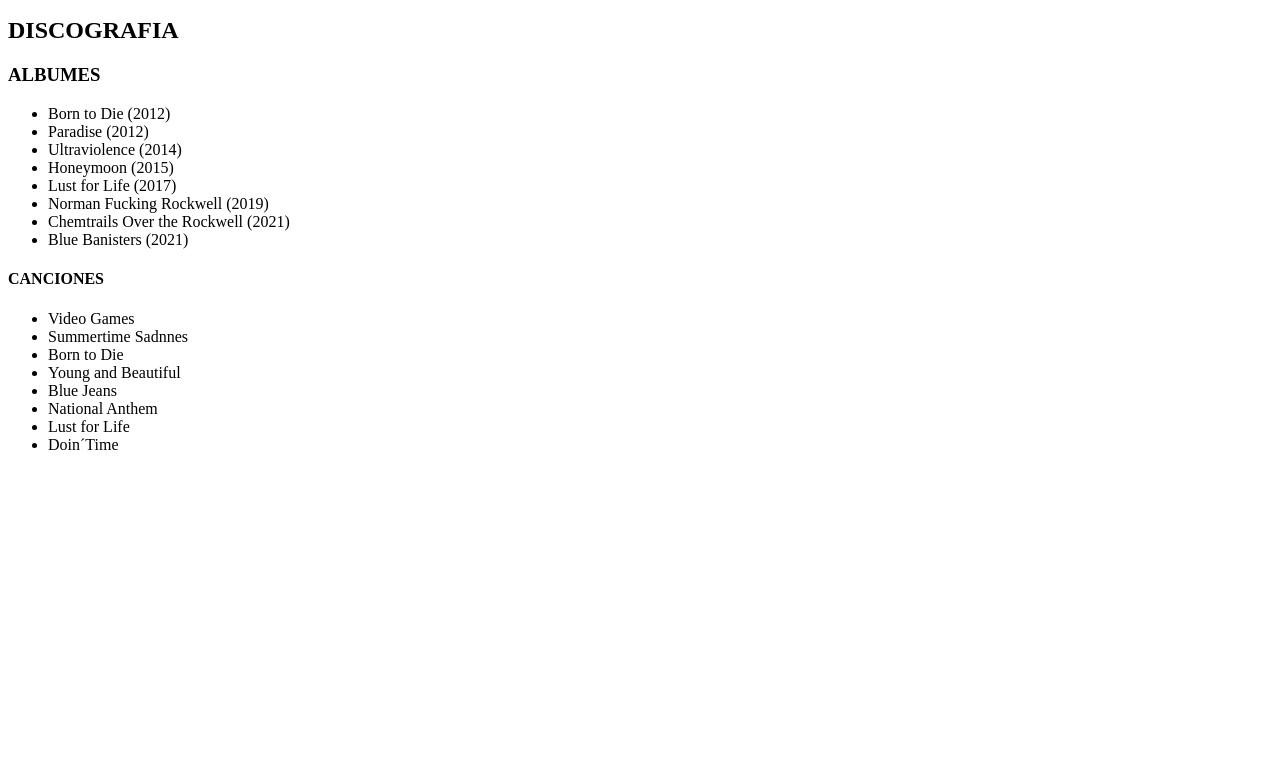
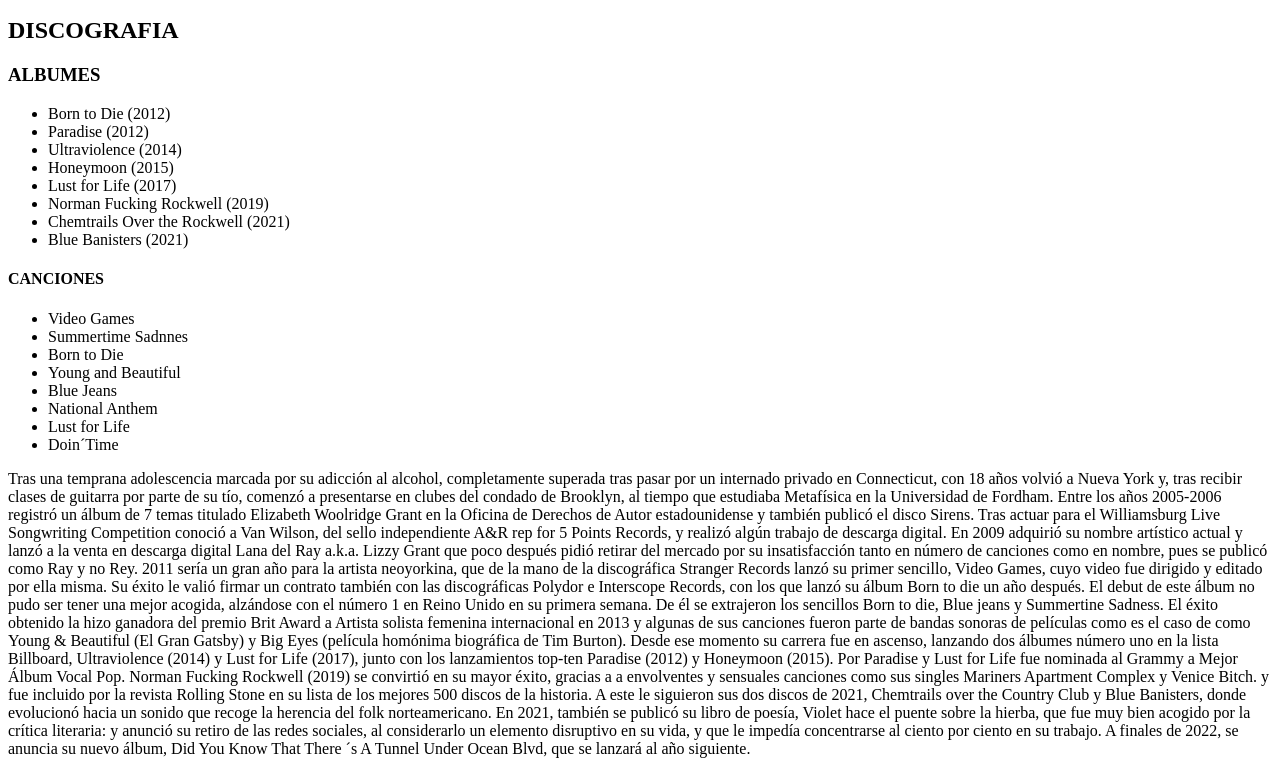
Before and after one commit to Keniesita/SANLANITA, a plain HTML site: page index.html in a window 1280 px wide. Shown: the part 105-879 px from the top of the page. Before the commit the page ends 800 px from the top, so only its background shows below. Drawn offline with Linux system fonts and the light colour scheme.

Commit message:
Update index.html

```diff
--- a/index.html
+++ b/index.html
@@ -29,7 +29,25 @@
 <li>Lust for Life</li>
 <li>Doin´Time</li>
 </ul>
+<p>Tras una temprana adolescencia marcada por su adicción al alcohol, completamente superada tras pasar por un internado privado en Connecticut, con 18 años volvió a Nueva York y, tras recibir clases de guitarra por parte de su tío, comenzó a presentarse en clubes del condado de Brooklyn, al tiempo que estudiaba Metafísica en la Universidad de Fordham.
 
+Entre los años 2005-2006 registró un álbum de 7 temas titulado Elizabeth Woolridge Grant en la Oficina de Derechos de Autor estadounidense y también publicó el disco  Sirens. Tras actuar para el Williamsburg Live Songwriting Competition conoció a Van Wilson, del sello independiente A&R rep for 5 Points Records, y realizó algún trabajo de descarga digital.
+
+En 2009 adquirió su nombre artístico actual y lanzó a la venta en descarga digital Lana del Ray a.k.a. Lizzy Grant que poco después pidió retirar del mercado por su insatisfacción tanto en número de canciones como en nombre, pues se publicó como Ray y no Rey.
+
+2011 sería un gran año para la artista neoyorkina, que de la mano de la discográfica Stranger Records lanzó su primer sencillo, Video Games, cuyo video fue dirigido y editado por ella misma. Su éxito le valió firmar un contrato también con las discográficas Polydor e Interscope Records, con los que lanzó su álbum Born to die un año después. El debut de este álbum no pudo ser tener una mejor acogida, alzándose con el número 1 en Reino Unido en su primera semana. De él se extrajeron los sencillos Born to die, Blue jeans y Summertine Sadness.
+
+El éxito obtenido la hizo ganadora del premio Brit Award a Artista solista femenina internacional en 2013 y algunas de sus canciones fueron parte de bandas sonoras de películas como es el caso de como Young & Beautiful (El Gran Gatsby) y Big Eyes (película homónima biográfica de Tim Burton).
+
+Desde ese momento su carrera fue en ascenso, lanzando dos álbumes número uno en la lista Billboard, Ultraviolence (2014) y Lust for Life (2017), junto con los lanzamientos top-ten Paradise (2012) y Honeymoon (2015). Por Paradise y Lust for Life fue nominada al Grammy a Mejor Álbum Vocal Pop.
+
+Norman Fucking Rockwell (2019) se convirtió en su mayor éxito, gracias a a envolventes y sensuales canciones como sus singles Mariners Apartment Complex y Venice Bitch. y fue incluido por la revista Rolling Stone en su lista de los mejores 500 discos de la historia.
+
+A este le siguieron sus dos discos de 2021, Chemtrails over the Country Club y Blue Banisters, donde evolucionó hacia un sonido que recoge la herencia del folk norteamericano.
+
+En 2021, también se publicó su libro de poesía, Violet hace el puente sobre la hierba, que fue muy bien acogido por la crítica literaria: y anunció su retiro de las redes sociales, al considerarlo un elemento disruptivo en su vida, y que le impedía concentrarse al ciento por ciento en su trabajo.
+
+A finales de 2022, se anuncia su nuevo álbum, Did You Know That There ´s A Tunnel Under Ocean Blvd, que se lanzará al año siguiente.</p>
 
 
 
```
